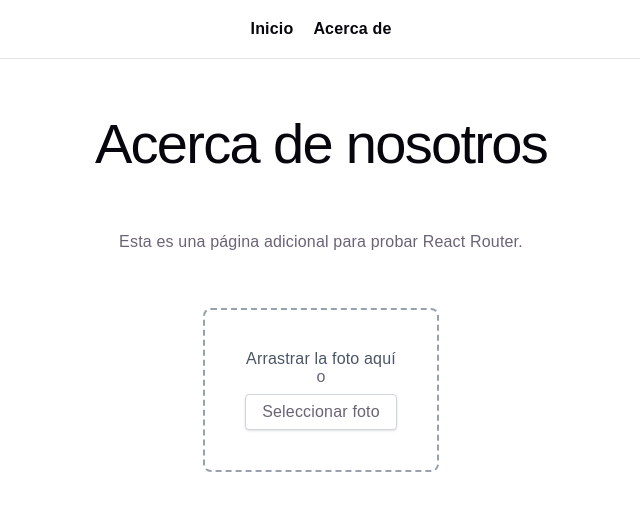
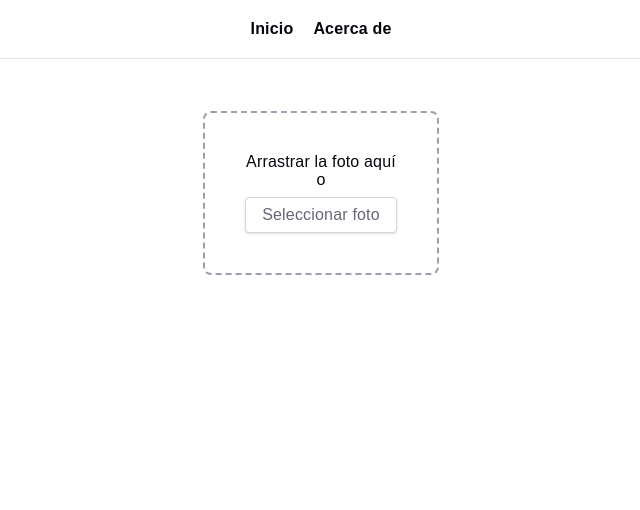
Before and after one commit to jhoanclaure/Arasaka, a React (Vite) app: page /about in a window 1280 px wide. Shown: the top 510 px of the page, without its empty margins (319-959 px from the left). Built offline with nearby package versions, Linux system fonts and the light colour scheme.

Commit message:
Refactor: Color parrafos

```diff
--- a/src/index.css
+++ b/src/index.css
@@ -236,6 +236,7 @@ h2 {
 }
 p {
   margin: 0;
+  color: var(--text-main);
 }
 
 code,
--- a/src/pages/About.tsx
+++ b/src/pages/About.tsx
@@ -3,8 +3,6 @@ import { ImageUploader } from "../components/ui/ImageUploader";
 export default function About() {
   return (
     <section id="center">
-      <h1 >Acerca de nosotros</h1>
-      <p>Esta es una página adicional para probar React Router.</p>
       <ImageUploader></ImageUploader>
 
     </section>
```
